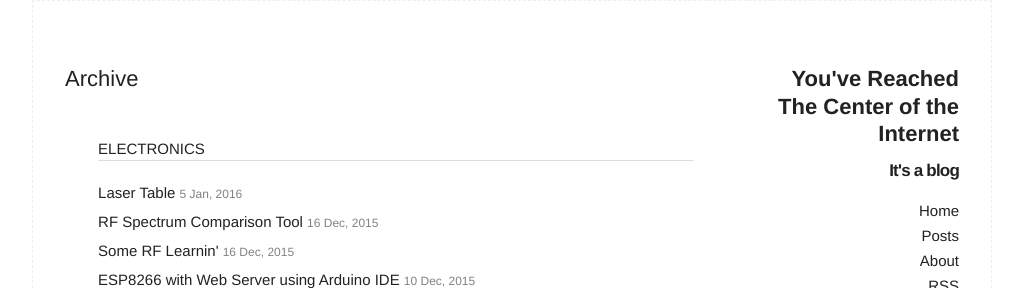
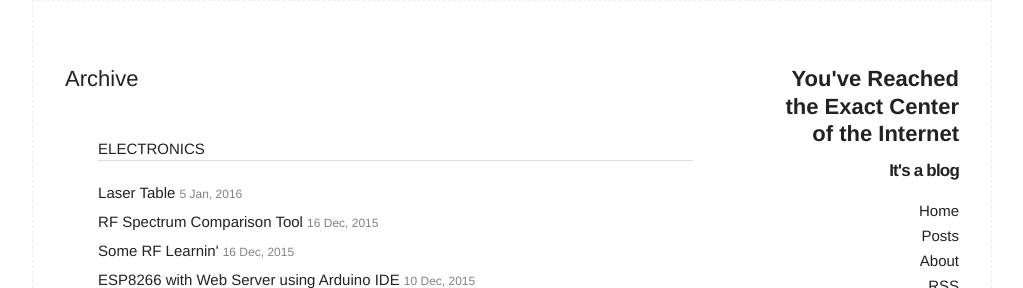
Before and after one commit to ishmandoo/ishmandoo.github.io, a Jekyll site: the page built from archive.html, in a window 1280 px wide. Shown: the top 288 px of the page, without its empty margins (128-1151 px from the left). Built offline with Jekyll 4.4.1, drawn with Linux system fonts in a browser that asks for light colours.

Commit message:
design tweak

```diff
--- a/_config.yml
+++ b/_config.yml
@@ -6,7 +6,7 @@
 # 'jekyll serve'. If you change this file, please restart the server process.
 
 # Site settings
-title: You've Reached The Center of the Internet
+title: You've Reached the Exact Center of the Internet
 email: ben.n.wiener@gmail.com
 description: > # this means to ignore newlines until "baseurl:"
   It's a blog
```
